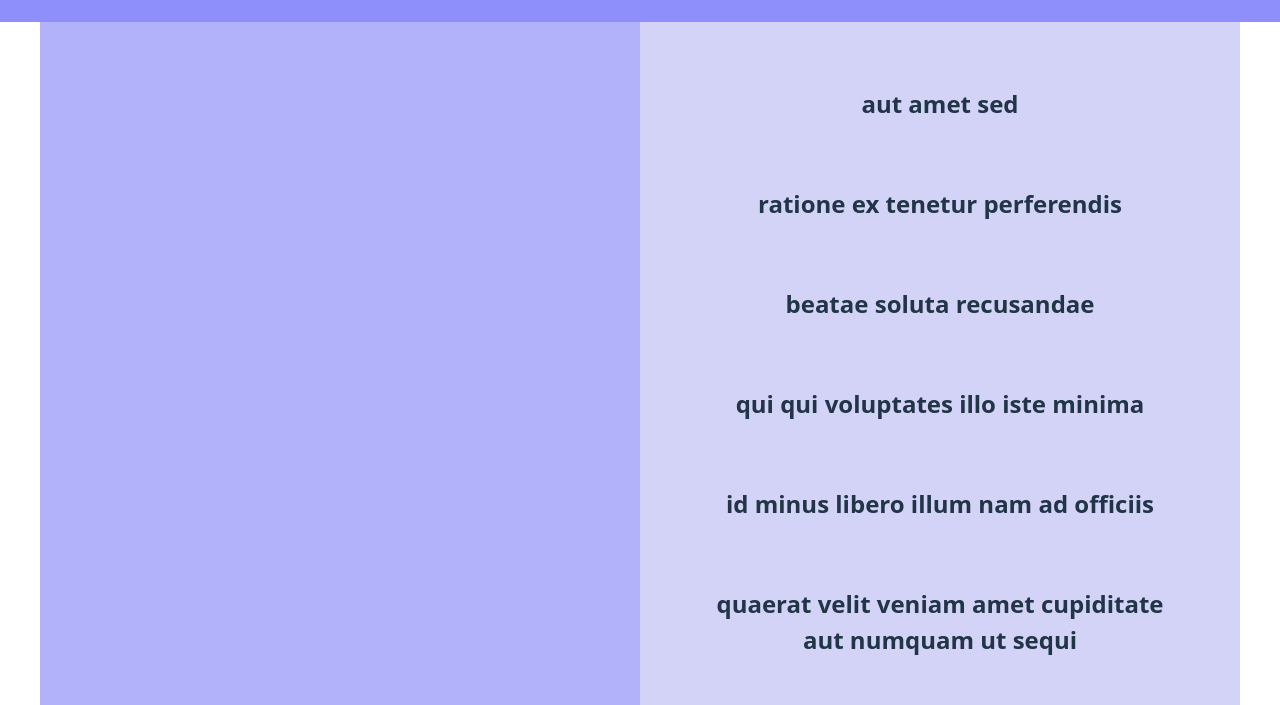
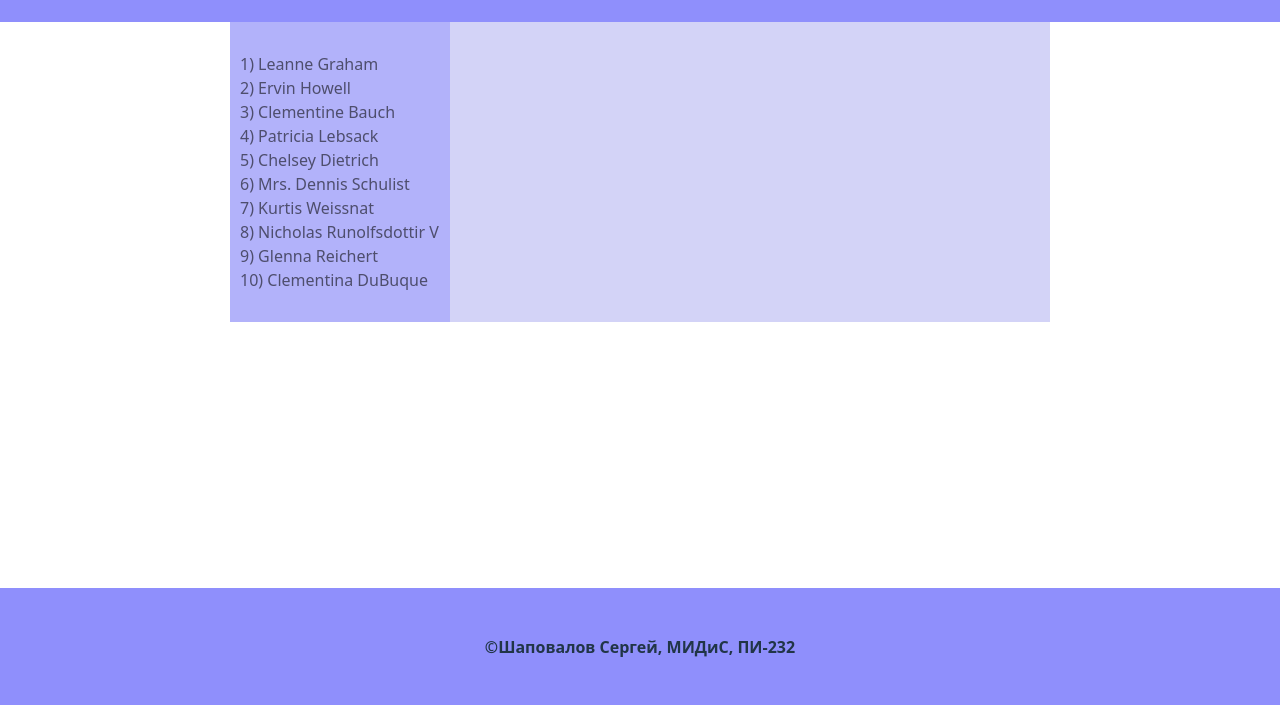
Before and after one commit to neverlaaazy/fetch_project_, a website built with Vite: page index.html in a window 1280 px wide. Shown: the part 95-800 px from the top of the page. Built offline with nearby package versions, Linux system fonts and the light colour scheme; data requests are answered from the project's data file.

Commit message:
addPosts

```diff
--- a/index.html
+++ b/index.html
@@ -6,7 +6,7 @@
     <meta name="viewport" content="width=device-width, initial-scale=1.0" />
     <title>fetch-project</title>
     <link rel="stylesheet" href="src/index.css">
-    <!-- <script defer type="module" src="/src/main.js"></script> -->
+    <script defer type="module" src="/src/main.js"></script>
   </head>
   <body>
     <header>
@@ -22,7 +22,7 @@
         <div class="Title_and_posts">
           <div id="app"></div>
           <div class="article"></div>
-          <script type="module" src="/src/main.js"></script>
+          <!-- <script type="module" src="/src/main.js"></script> -->
         </div>
       </div>
     </main>
--- a/src/index.css
+++ b/src/index.css
@@ -20,9 +20,25 @@ main{
     flex-direction: row;
 }
 .arr_of_users{
-    width: 600px;
+    width: 220px;
     background-color: rgb(178, 178, 250);
 
+}
+.usersInfo{
+    display: flex;
+    flex-direction: column;
+    /* align-items: center; */
+    margin-top: 30px;
+    margin-bottom: 30px;
+    padding-left: 10px;
+}
+.UserCard a{
+    color: rgb(78, 78, 109);
+    transition: all 0.3s ease-in-out;
+}
+.UserCard a:hover ,
+.UserCard a:focus{
+    color: rgb(39, 39, 39);
 }
 header, footer{
     display: flex;
@@ -44,6 +60,8 @@ footer{
     color: rgb(85, 85, 85);
 }
 .Title_and_posts{
+    display: flex;
+    flex-direction: column;
     width: 600px;
     background-color: rgb(211, 211, 247);
 }
--- a/src/main.js
+++ b/src/main.js
@@ -2,39 +2,39 @@ import './style.css'
 
 const container = document.getElementById("app");
 
-fetch('http://localhost:3000/posts?userId=10')
- .then((response) => {
- 	if (response.ok) return response;
- 	throw new Error(`${response.status} — ${response.statusText}`);
- })
- .then((response) => response.json())
- .then((posts) => {
-    posts.forEach((post) => {
-      let card = document.createElement('div');
-      card.innerHTML = `<h2>${post.title}</h2>`;
-      // card.innerHTML = `<h2>${post.body}</h2>`;
-      card.classList.add('card');
-      container.append(card);
-    });
- })
- .catch((error) => console.log(error));
+// fetch('http://localhost:3000/posts?userId=1')
+//  .then((response) => {
+//  	if (response.ok) return response;
+//  	throw new Error(`${response.status} — ${response.statusText}`);
+//  })
+//  .then((response) => response.json())
+//  .then((posts) => {
+//     posts.forEach((post) => {
+//       let card = document.createElement('div');
+//       card.innerHTML = `<h2>${post.title}</h2>`;
+//       // card.innerHTML = `<h2>${post.body}</h2>`;
+//       card.classList.add('card');
+//       container.append(card);
+//     });
+//  })
+//  .catch((error) => console.log(error));
 
 
 const article = document.querySelector(".article");
-async function myFetch(){
-  let response = await fetch('http://localhost:3000/posts/1');
-  let post = await response.json();
-  let card = document.createElement('div');
-  card.innerHTML = `<h2>${post.title}</h2><p>${post.body}</p>`;
-  card.classList.add('card');
-  article.append(card);
- }
+// async function myFetch(){
+//   let response = await fetch('http://localhost:3000/posts/1');
+//   let post = await response.json();
+//   let card = document.createElement('div');
+//   card.innerHTML = `<h2>${post.title}</h2><p>${post.body}</p>`;
+//   card.classList.add('card');
+//   article.append(card);
+//  }
 
-myFetch();
+// myFetch();
 
 const userI = document.querySelector(".usersInfo");
 
-fetch('http://localhost:3000/users?userId=10')
+fetch('http://localhost:3000/users')
  .then((response) => {
  	if (response.ok) return response;
  	throw new Error(`${response.status} — ${response.statusText}`);
@@ -43,10 +43,50 @@ fetch('http://localhost:3000/users?userId=10')
  .then((users) => {
     users.forEach((user) => {
       let UserCard = document.createElement('div');
-      UserCard.innerHTML = `<a>${user.name}</a>`;
-      // card.innerHTML = `<h2>${post.body}</h2>`;
+      UserCard.innerHTML = `<a>${user.id}) ${user.name}</a>`;
       UserCard.classList.add('UserCard');
+      UserCard.dataset.userID = user.id;
+      UserCard.addEventListener('click', () => {
+            fetchPostsByUser(user.id);
+        });
       userI.append(UserCard);
     });
  })
  .catch((error) => console.log(error));
+
+ function fetchPostsByUser(userId) {
+    fetch(`http://localhost:3000/posts?userId=${userId}`)
+        .then(response => {
+            if (response.ok) return response.json();
+            throw new Error(`${response.status} — ${response.statusText}`);
+        })
+        .then(posts => {
+            container.innerHTML = '';
+            posts.forEach(post => {
+                let card = document.createElement('div');
+
+                card.innerHTML = `<h2>${post.id}- ${post.title}</h2><p>${post.body}</p>`;
+                card.classList.add('card');
+                container.append(card);
+            });
+        })
+        .catch(error => console.error(error));
+}
+
+
+// fetch('http://localhost:3000/posts?userId=1')
+//  .then((response) => {
+//  	if (response.ok) return response;
+//  	throw new Error(`${response.status} — ${response.statusText}`);
+//  })
+//  .then((response) => response.json())
+//  .then((posts) => {
+//     posts.forEach((post) => {
+//       let card = document.createElement('div');
+//       card.innerHTML = `<h2>${post.title}</h2>`;
+//       // card.innerHTML = `<h2>${post.body}</h2>`;
+//       card.classList.add('card');
+//       container.append(card);
+//     });
+//  })
+//  .catch((error) => console.log(error));
--- a/src/style.css
+++ b/src/style.css
@@ -38,8 +38,8 @@ h1 {
 #app {
   max-width: 1280px;
   margin: 0 auto;
-  padding: 2rem;
-  text-align: center;
+  padding: 10px;
+  text-align: left;
 }
 
 .logo {
@@ -56,7 +56,13 @@ h1 {
 }
 
 .card {
-  padding: 2em;
+  padding: 20px;
+  color: #505050;
+  transition: all 0.3s ease-in-out;
+}
+.card:hover,
+.card:focus{
+  color: #1f1f1f;
 }
 
 .read-the-docs {
```
